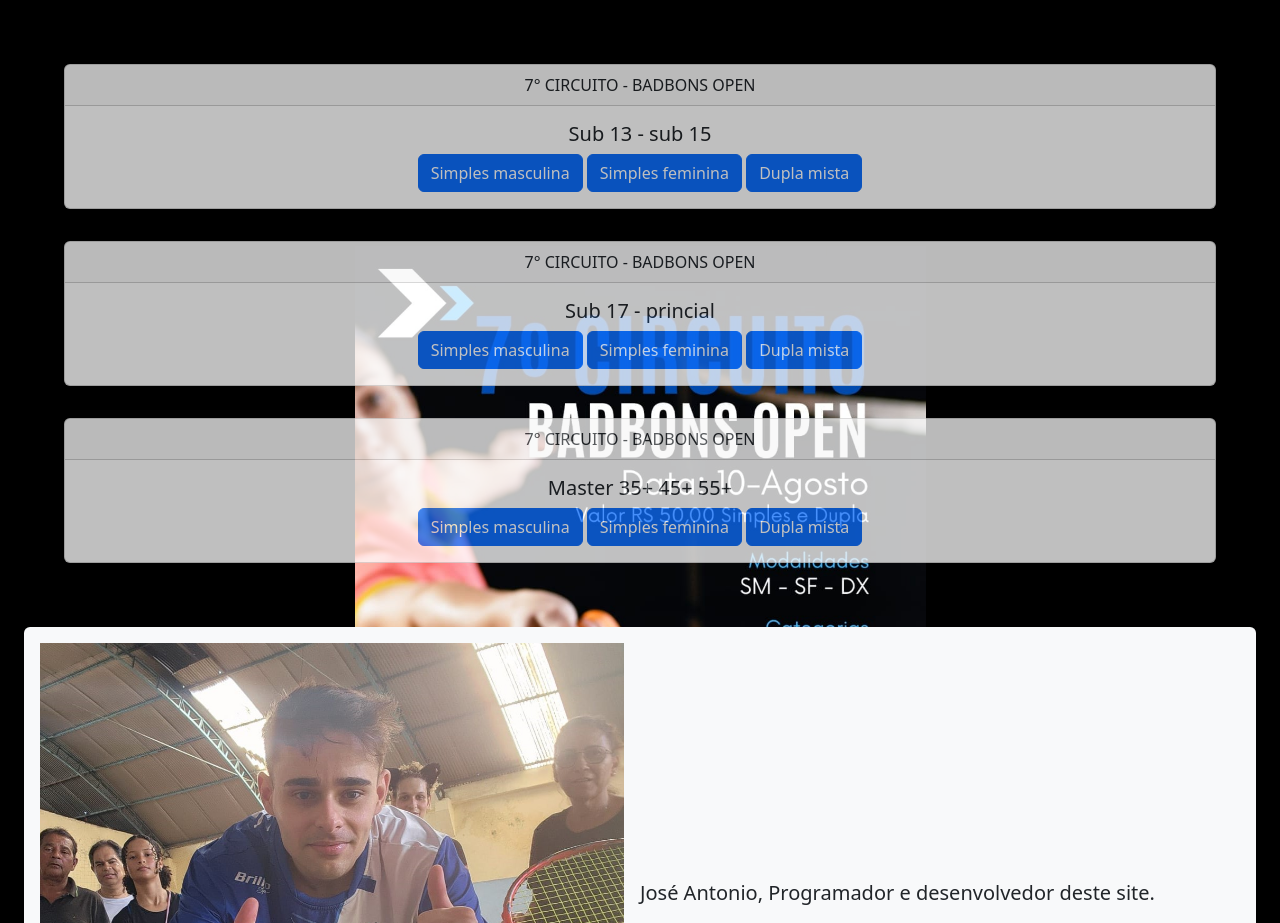
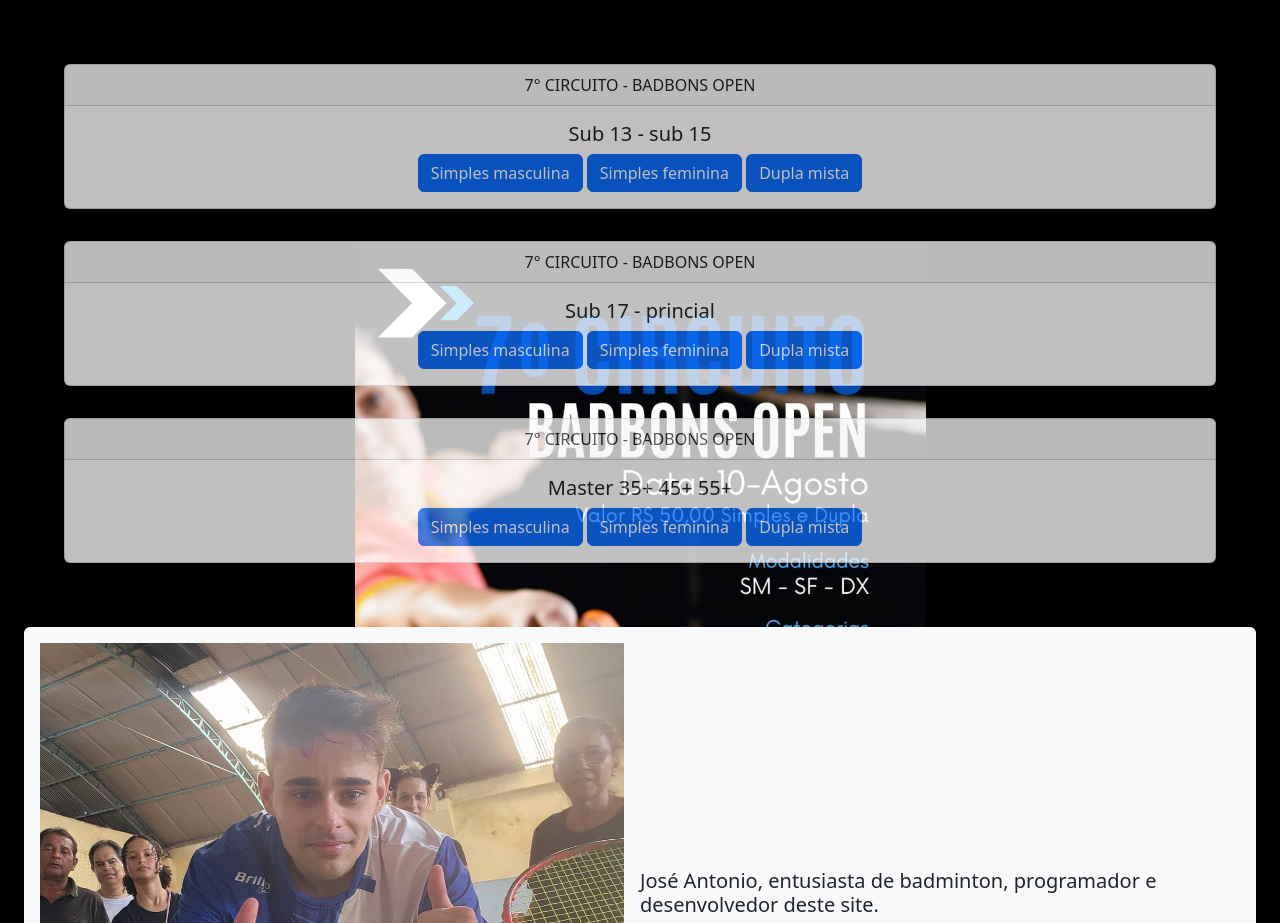
Before and after one commit to elguesabal/7-CIRCUITO-BADBONS-OPEN, a plain HTML site: page index.html in a window 1280 px wide. Shown: the top 923 px of the page. Drawn offline with nearby package versions, Linux system fonts and the light colour scheme.

Commit message:
corrigindo erro de portugues

```diff
--- a/index.html
+++ b/index.html
@@ -59,7 +59,7 @@
 		  <img src="./src/jose.jpg" class="w-100" alt="Foto do desenvolvedor deste site">
 		</div>
 		<div class="col-md-6 p-4 ps-md-0">
-			<h5 class="mt-0">José Antonio, Programador e desenvolvedor deste site.</h5>
+			<h5 class="mt-0">José Antonio, entusiasta de badminton, programador e desenvolvedor deste site.</h5>
 			<div class="d-flex justify-content-evenly mt-4">
 				<a href="https://www.linkedin.com/in/jos%C3%A9-antonio-b14160240/" class="icon icon--linkedin" target="_blank"><i class="ri-linkedin-line"></i></a>
 				<a href="https://github.com/elguesabal/" class="icon icon--github" target="_blank"><i class="ri-github-line"></i></a>
```
